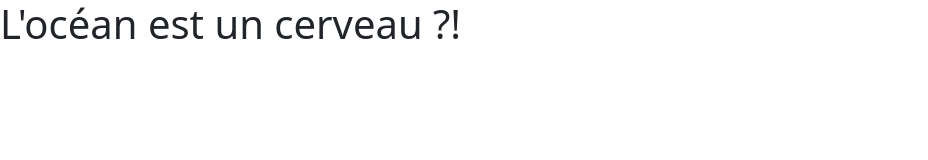
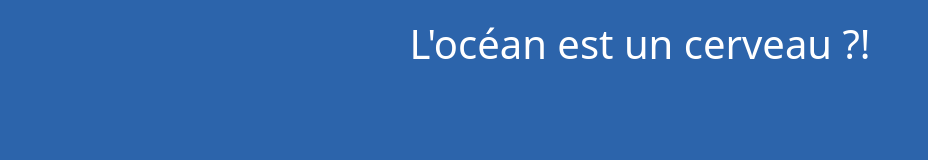
Before and after one commit to T0wti/Nuit-de-l-info-2024, a plain HTML site: page neurologie.html in a window 1280 px wide. Shown: the whole page, without its empty margins (0-928 px from the left). Drawn offline with nearby package versions, Linux system fonts and the light colour scheme.

Commit message:
fond de la bonne couleur + h1 centrer

```diff
--- a/neurologie.html
+++ b/neurologie.html
@@ -7,8 +7,8 @@
     <!-- Lien vers Bootstrap CSS -->
     <link href="https://cdn.jsdelivr.net/npm/bootstrap@5.3.0-alpha1/dist/css/bootstrap.min.css" rel="stylesheet">
 </head>
-<body>
-    <h1>L'océan est un cerveau ?!</h1>
+<body style="background-color: #2c64ab; color: white; margin: 0; height: 100vh;">
+    <h1 style="text-align: center; padding-top: 20px;">L'océan est un cerveau ?!</h1>
 
     <!-- Bouton invisible -->
     <button id="playButton" class="btn btn-primary"
```
